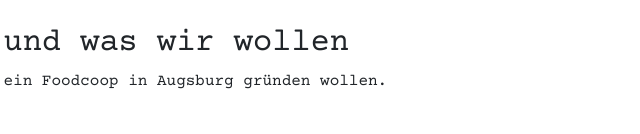
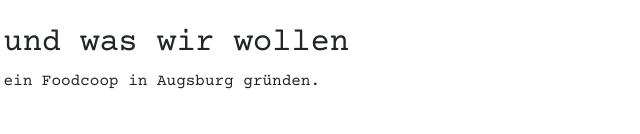
Before and after one commit to augsburger-warenhandlung/augsburger-warenhandlung.github.io, a plain HTML site: page index.html in a window 1280 px wide. Shown: the part 658-792 px from the top of the page, 376-1016 px from the left. Drawn offline with nearby package versions, Linux system fonts and the light colour scheme.

Commit message:
Build 2020-05-14 22:10:43 +0200

```diff
--- a/index.html
+++ b/index.html
@@ -42,7 +42,7 @@
 <div class='section'>
 <h2>Wer wir sind und was wir wollen</h2>
 <p>
-Wir sind eine Gruppe, die ein Foodcoop in Augsburg gründen wollen.
+Wir sind eine Gruppe, die ein Foodcoop in Augsburg gründen.
 </p>
 </div>
 <div class='section'>
```
